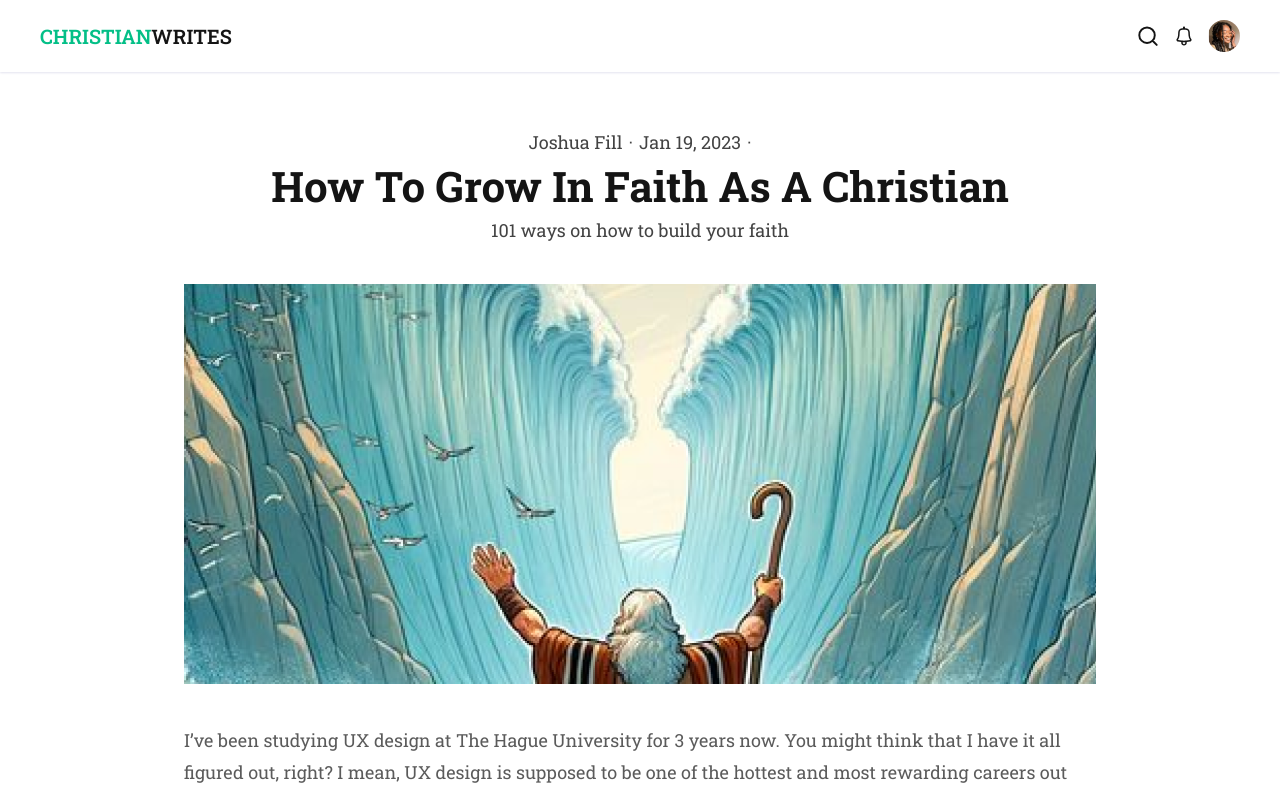
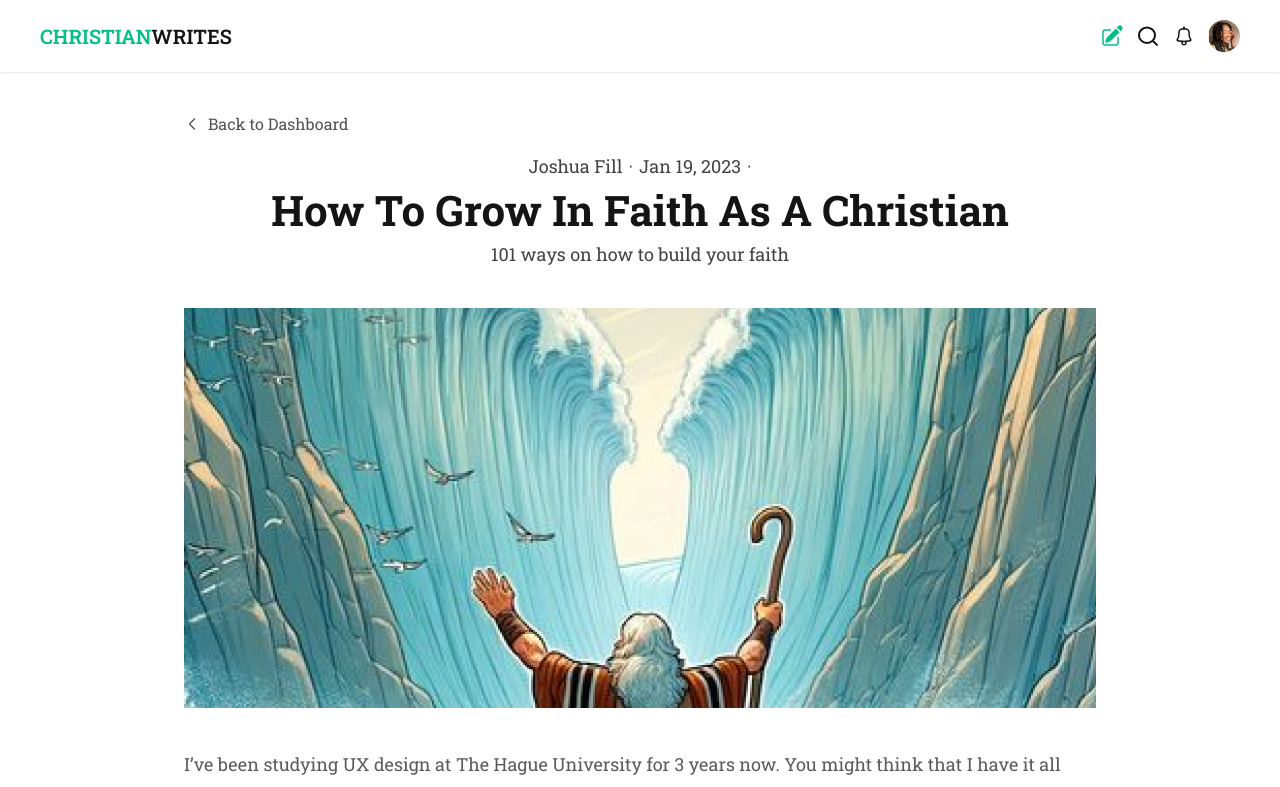
Before and after one commit to Innovationsteam/Innovations-FE, a React (Vite) app: page /article in a window 1280 px wide. Shown: the top 787 px of the page. Built offline with nearby package versions, Linux system fonts and the light colour scheme; a web font is replaced by a local one.

Commit message:
Added the pencil icon and worked on linking some pages

```diff
--- a/package.json
+++ b/package.json
@@ -25,6 +25,7 @@
     "classnames": "^2.5.1",
     "clsx": "^2.1.1",
     "framer-motion": "^11.1.7",
+    "jwt-decode": "^4.0.0",
     "path": "^0.12.7",
     "react": "^18.2.0",
     "react-chartjs-2": "^5.2.0",
--- a/src/components/Navbar/index.tsx
+++ b/src/components/Navbar/index.tsx
@@ -1,11 +1,12 @@
 import classNames from "classnames";
 import { motion } from "framer-motion";
 import { useEffect, useState } from "react";
-import { Link } from "react-router-dom";
+import { Link, useNavigate } from "react-router-dom";
 import Container from "../Container";
 
 const NavBar = () => {
 	const [scrolled, setScrolled] = useState(false);
+	const navigate = useNavigate()
 
 	useEffect(() => {
 		const onScroll = () => {
@@ -39,16 +40,25 @@ const NavBar = () => {
 					<span className="text-[#04BF87]">Christian</span>Writes
 				</Link>
 				<div className="ml-auto flex items-center gap-x-3">
-
+					<button
+						className=""
+						onClick={() => navigate("/article/new")}
+					>
+						<img
+							className="ml-auto size-6"
+							src="/assets/icons/pencil-icon.svg"
+							alt="Write icon"
+						/>
+					</button>
 					<img
-						className="ml-auto size-6"
+						className="ml-auto size-6 object-cover"
 						src="/assets/icons/search.svg"
 						alt="search icon"
 					/>
 					<img
 						className="size-6 object-cover"
 						src="/assets/icons/bell.svg"
-						alt=""
+						alt="notification"
 					/>
 
 					<Link to="/user/profile">
--- a/src/pages/Article.tsx
+++ b/src/pages/Article.tsx
@@ -6,23 +6,36 @@ import { Like } from "../components/Buttons/Like";
 import Tag from "../components/Buttons/Tag";
 import Container from "../components/Container";
 import { Post } from "../components/Post";
+import { useNavigate } from "react-router-dom";
 
 const Article = () => {
 	const labels = ["Technology", "Programming", "Life", "JavaScript", "TypeScript"];
 
 	const { openModal } = useModalActions();
+	const navigate = useNavigate();
 
 	return (
 		<div>
 			<section className="py-10">
 				<Container className="max-w-[992px]">
+					<button
+						type="button"
+						onClick={() => navigate("/home")}
+						className="mr-auto flex items-center gap-x-2"
+					>
+						<img
+							className="size-4 object-cover"
+							src="/assets/icons/chevron-left.svg"
+							alt=""
+						/>
+						<span className="text-nowrap font-roboto text-sm text-[#525252] sm:text-base">Back to Dashboard</span>
+					</button>
 					<header className="mt-4 text-center text-[#141414CC]">
 						<p className="mx-auto flex items-center justify-center gap-x-[6px] font-roboto text-sm md:text-base lg:text-lg">
 							<span>Joshua Fill</span>
 							<span>·</span>
 							<span>Jan 19, 2023</span>
 							<span>·</span>
-
 						</p>
 						<h1 className="my-1 font-roboto text-3xl text-[32px] font-bold capitalize text-[#141414] md:text-[42px] md:leading-[52px]">How to grow in faith as a Christian</h1>
 						<h2 className="font-roboto text-sm md:text-base lg:text-lg">101 ways on how to build your faith</h2>
```
Also changed, not shown: public/assets/icons/pencil-icon.svg (added), 1 other file (tests, documents, lock files or other folders).
